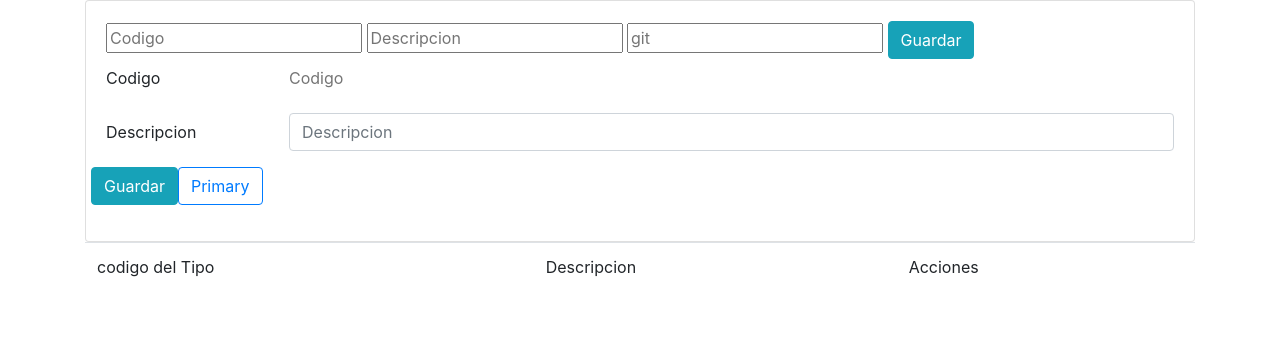
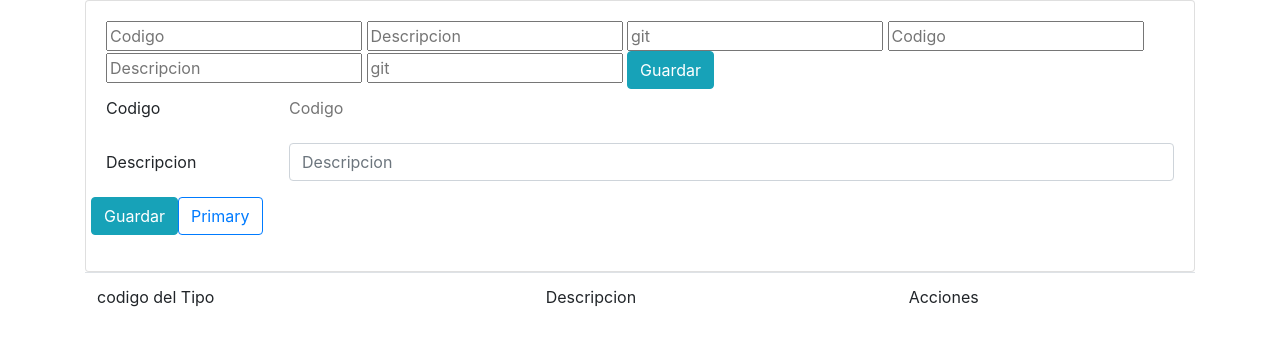
Before and after one commit to AndreaKath/GitFacilito, a Flask app: page / in a window 1280 px wide. Shown: the top 346 px of the page. Run offline with Flask 2, Linux system fonts and the light colour scheme; data that the repository does not hold is empty; some libraries are stand-ins or nearby versions.

Commit message:
ajustes en rama test

```diff
--- a/templates/index.html
+++ b/templates/index.html
@@ -19,6 +19,10 @@
         <form action="/agregar" method="POST">
 
             <input type="text" name="codigoTipo" placeholder="Codigo">
+            <input type="text" name="descripcion" placeholder="Descripcion">
+			<input type="text" name="git" placeholder="git">
+
+			<input type="text" name="codigoTipo" placeholder="Codigo">
             <input type="text" name="descripcion" placeholder="Descripcion">
 			<input type="text" name="git" placeholder="git">
 
```
